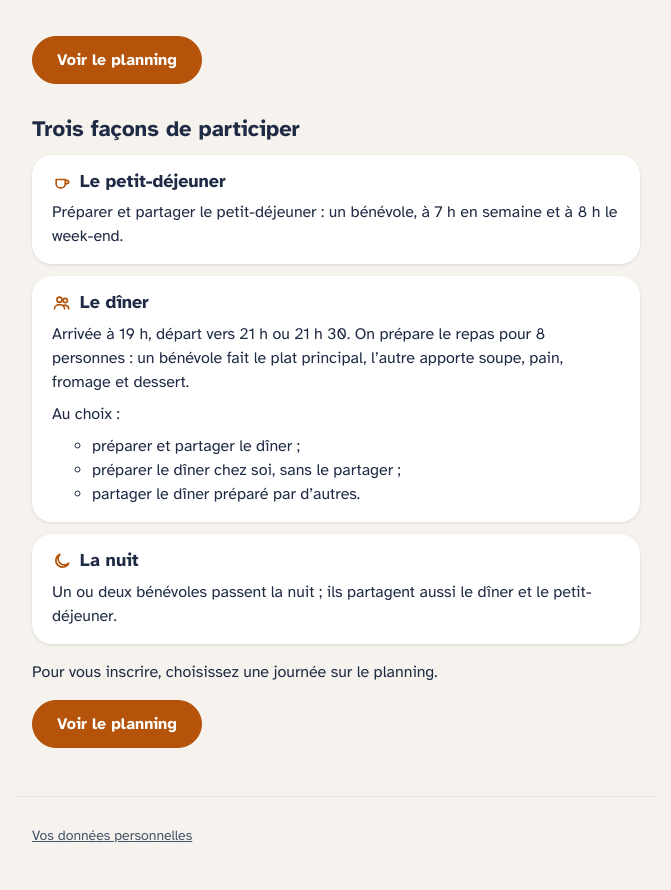
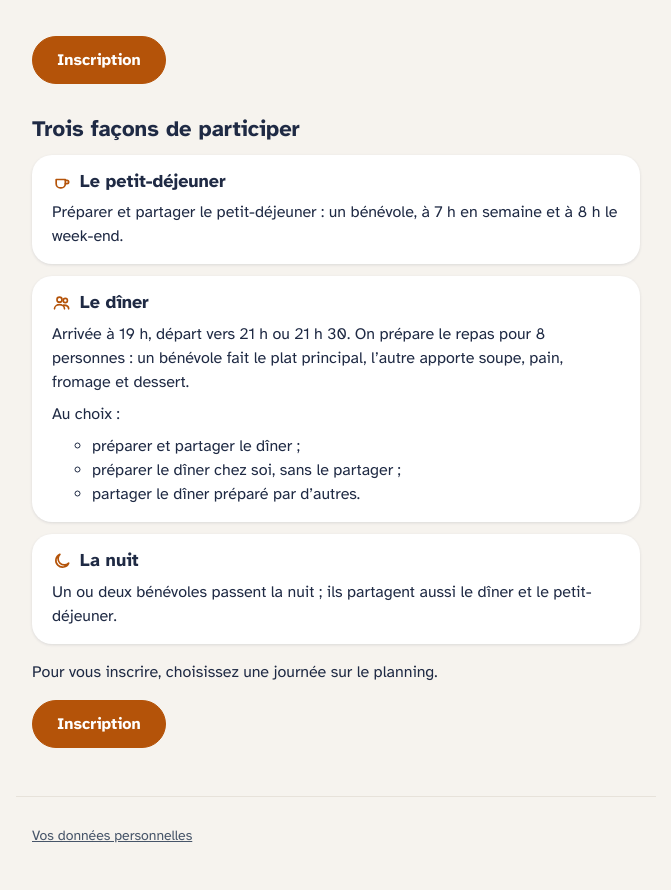
Before and after one commit to marcocopops/hiver-solidaire, a Spring app: page /index in a window 1280 px wide. Shown: the part 157-1047 px from the top of the page, without its empty margins (304-975 px from the left). Run offline with Thymeleaf, Linux system fonts and the light colour scheme; the template is opened without the code that fills it, so the values that code supplies are empty; some of the project's set-up classes (security, data sources, template engines, error pages and the like) are left out, and stand-ins take their place; database files in the repository are not loaded.

Commit message:
feat: libellés de l'accueil et du planning
- L'hiver porte l'année de sa fin sur l'accueil (« 2027 » au lieu de « 2026-2027 »)
- « À compléter » devient « Besoins » (filtre et statut des journées)
- « Je participe » devient « Je m'inscris »
- Le bouton de l'accueil « Voir le planning » devient « Inscription »
- Cahier des charges (R5, §6) mis à jour

Co-Authored-By: Claude Opus 5.5 <noreply@anthropic.com>

```diff
--- a/src/main/java/com/marcantoinemeunier/hiversolidaire/planning/PublicPlanning.java
+++ b/src/main/java/com/marcantoinemeunier/hiversolidaire/planning/PublicPlanning.java
@@ -27,7 +27,7 @@ record PublicPlanning(boolean sample, String opensOn, PlanningFilter filter, boo
      * @param date date du jour (ISO), seule clé publique d'une journée : aucun identifiant technique
      * @param statusKey suffixe des clés de message et des classes CSS : complete ou incomplete
      * @param open carte dépliée : la journée est à compléter
-     * @param registrable « Je participe » : au moins une inscription encore possible sur l'une des deux soirées
+     * @param registrable « Je m’inscris » : au moins une inscription encore possible sur l'une des deux soirées
      * @param posts postes de la journée dans l'ordre d'affichage (petit-déjeuner, plat, accompagnements, dîner, nuit)
      * @param mine inscriptions actives du bénévole connecté sur cette journée (ses propres données seulement)
      */
--- a/src/main/java/com/marcantoinemeunier/hiversolidaire/planning/domain/Day.java
+++ b/src/main/java/com/marcantoinemeunier/hiversolidaire/planning/domain/Day.java
@@ -24,7 +24,7 @@ public final class Day {
     public static final List<Post> POSTS = List.of(
             Post.BREAKFAST, Post.MAIN_DISH, Post.SIDES, Post.DINNER_PRESENCE, Post.NIGHT);
 
-    /** Inscriptions proposées par « Je participe », dans l'ordre de la carte. */
+    /** Inscriptions proposées par « Je m’inscris », dans l'ordre de la carte. */
     private static final List<Offered> OPTIONS = List.of(
             new Offered(RegistrationType.BREAKFAST, null),
             new Offered(RegistrationType.PREPARE_AND_SHARE, DishChoice.MAIN_DISH),
@@ -129,7 +129,7 @@ public final class Day {
     }
 
     /**
-     * « Je participe » : inscriptions encore possibles pour ce bénévole, chacune décidée sur sa soirée par
+     * « Je m’inscris » : inscriptions encore possibles pour ce bénévole, chacune décidée sur sa soirée par
      * {@link Evening#decide} (R1 à R4 et R7 par soirée). Un choix refusé pour lui seul (poste déjà pris par lui, non
      * cumulable, plus de place, plus de repas à récupérer) n'est simplement pas proposé ; seul un motif de R7 bloque la
      * soirée. Le petit-déjeuner du jour même n'est plus proposé : sa soirée est passée.
--- a/src/main/java/com/marcantoinemeunier/hiversolidaire/planning/domain/DayOffer.java
+++ b/src/main/java/com/marcantoinemeunier/hiversolidaire/planning/domain/DayOffer.java
@@ -3,7 +3,7 @@ package com.marcantoinemeunier.hiversolidaire.planning.domain;
 import java.util.List;
 
 /**
- * Ce que « Je participe » propose sur une journée.
+ * Ce que « Je m’inscris » propose sur une journée.
  *
  * @param available inscriptions encore possibles, dans l'ordre de la carte (petit-déjeuner en tête)
  * @param blocking motif à afficher quand rien n'est possible (R7, R2, ou R1 si tout est pris), sinon {@code null}
--- a/src/main/java/com/marcantoinemeunier/hiversolidaire/planning/domain/RegistrationDecision.java
+++ b/src/main/java/com/marcantoinemeunier/hiversolidaire/planning/domain/RegistrationDecision.java
@@ -26,7 +26,7 @@ public enum RegistrationDecision {
 
     /**
      * Le motif vaut pour toute la soirée (R7), quel que soit le choix ; les autres ne concernent qu'un choix, et
-     * « Je participe » propose simplement les autres.
+     * « Je m’inscris » propose simplement les autres.
      */
     public boolean blocksTheEvening() {
         return this == NOT_OPEN_YET || this == OUT_OF_SEASON || this == PAST;
--- a/src/main/resources/messages.properties
+++ b/src/main/resources/messages.properties
@@ -16,20 +16,20 @@ home.night.title=La nuit
 home.night.text=Un ou deux bénévoles passent la nuit ; ils partagent aussi le dîner et le petit-déjeuner.
 home.contact=En cas de question, vous pouvez contacter l’équipe d’Hiver Solidaire :
 home.signUp=Pour vous inscrire, choisissez une journée sur le planning.
-home.planning=Voir le planning
+home.planning=Inscription
 
 # Planning public (cahier des charges, §4 à §6), une carte par journée (ADR-0009). Statut R5 : texte toujours
-# affiché à côté de la couleur (app.css : vert = complète, orange = à compléter).
+# affiché à côté de la couleur (app.css : vert = complète, orange = besoins).
 planning.title=Planning de la saison
 planning.sample=Saison d’exemple : les dates sont à confirmer.
 planning.none=Aucune journée à venir pour le moment.
 planning.noneForFilter=Aucune journée pour ce filtre.
 planning.filters=Filtrer les journées
 planning.filter.ALL=Toutes
-planning.filter.TO_COMPLETE=À compléter
+planning.filter.TO_COMPLETE=Besoins
 planning.filter.MINE=Les miennes
 planning.status.complete=Complète
-planning.status.incomplete=À compléter
+planning.status.incomplete=Besoins
 # Postes d'une journée, dans l'ordre d'affichage. Une récupération compte comme présence au dîner.
 planning.post.BREAKFAST=Petit-déjeuner
 planning.post.MAIN_DISH=Plat principal
@@ -235,7 +235,7 @@ footer.privacy=Vos données personnelles
 
 # Planning : inscription et repères pour le bénévole connecté (ses propres inscriptions seulement). {0} : date
 # d'ouverture.
-planning.register=Je participe
+planning.register=Je m’inscris
 planning.opensOn=Les inscriptions ouvrent le {0}.
 planning.you=Vous
 planning.you.BREAKFAST=Vous fournissez le petit-déjeuner
--- a/src/main/resources/templates/admin/journee.html
+++ b/src/main/resources/templates/admin/journee.html
@@ -5,7 +5,7 @@
 <header th:replace="~{fragments :: entete(#{admin.day.title(${label})}, true)}"></header>
 <main class="page page--large">
     <p th:replace="~{admin/fragments :: done}"></p>
-    <p><span th:class="'statut journee--' + ${statusKey}" th:text="#{${'planning.status.' + statusKey}}">À compléter</span></p>
+    <p><span th:class="'statut journee--' + ${statusKey}" th:text="#{${'planning.status.' + statusKey}}">Besoins</span></p>
     <p class="actions">
         <a th:if="${previous != null}" th:href="@{/admin/journee(jour=${previous})}" th:text="#{admin.day.previous}">Précédente</a>
         <a th:if="${next != null}" th:href="@{/admin/journee(jour=${next})}" th:text="#{admin.day.next}">Suivante</a>
--- a/src/main/resources/templates/index.html
+++ b/src/main/resources/templates/index.html
@@ -14,7 +14,7 @@
     </th:block>
 
     <!-- Même bouton qu'en bas de page : on accède au planning sans faire défiler la présentation. -->
-    <p><a class="bouton" th:href="@{/planning}" th:text="#{home.planning}">Voir le planning</a></p>
+    <p><a class="bouton" th:href="@{/planning}" th:text="#{home.planning}">Inscription</a></p>
 
     <section aria-labelledby="ways-title">
         <h2 id="ways-title" th:text="#{home.ways}">Trois façons de participer</h2>
@@ -55,7 +55,7 @@
     </p>
 
     <p th:text="#{home.signUp}">Pour vous inscrire, choisissez une journée sur le planning.</p>
-    <p><a class="bouton" th:href="@{/planning}" th:text="#{home.planning}">Voir le planning</a></p>
+    <p><a class="bouton" th:href="@{/planning}" th:text="#{home.planning}">Inscription</a></p>
 </main>
 <footer th:replace="~{fragments :: pied}"></footer>
 </body>
--- a/src/main/resources/templates/planning.html
+++ b/src/main/resources/templates/planning.html
@@ -13,7 +13,7 @@
         <a th:text="#{planning.filter.ALL}"
            th:href="@{/planning}" th:aria-current="${planning.filter.name() == 'ALL'} ? 'page'">Toutes</a>
         <a th:text="#{planning.filter.TO_COMPLETE}"
-           th:href="@{/planning(filtre='a-completer')}" th:aria-current="${planning.filter.name() == 'TO_COMPLETE'} ? 'page'">À compléter</a>
+           th:href="@{/planning(filtre='a-completer')}" th:aria-current="${planning.filter.name() == 'TO_COMPLETE'} ? 'page'">Besoins</a>
         <a th:if="${planning.signedIn}" th:text="#{planning.filter.MINE}"
            th:href="@{/planning(filtre='miennes')}" th:aria-current="${planning.filter.name() == 'MINE'} ? 'page'">Les miennes</a>
     </nav>
@@ -28,7 +28,7 @@
                 <summary>
                     <span class="journee__date" th:text="${day.label}">Lun. 4 janv.</span>
                     <span class="journee__etat">
-                        <span class="statut" th:text="#{${'planning.status.' + day.statusKey}}">À compléter</span>
+                        <span class="statut" th:text="#{${'planning.status.' + day.statusKey}}">Besoins</span>
                         <svg class="icone journee__chevron" aria-hidden="true" focusable="false"><use th:href="@{/images/icones.svg#chevron}"></use></svg>
                     </span>
                 </summary>
@@ -73,7 +73,7 @@
                     </div>
                     <p class="journee__action" th:if="${day.registrable}">
                         <a class="bouton" th:href="@{/inscription(jour=${day.date})}"
-                           th:text="#{planning.register}">Je participe</a>
+                           th:text="#{planning.register}">Je m’inscris</a>
                     </p>
                 </div>
             </details>
```
Also changed, not shown: docs/cahier-des-charges.md (+3 -3 lines), src/main/java/com/marcantoinemeunier/hiversolidaire/planning/HomeController.java (+2 -6 lines), 5 other files.
